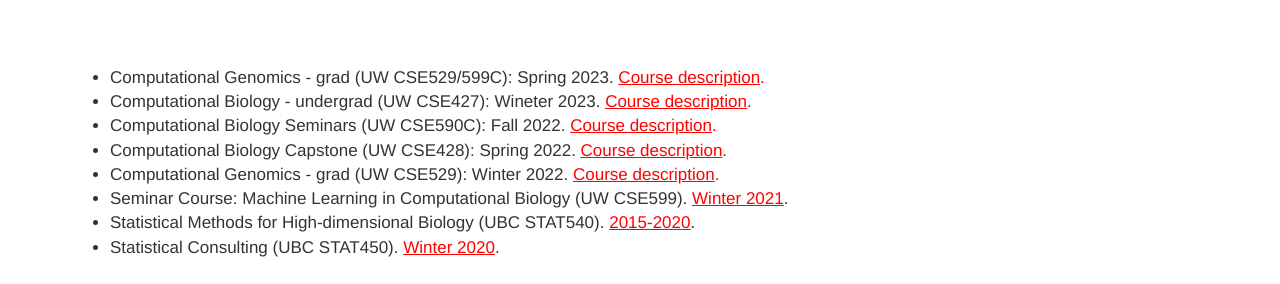
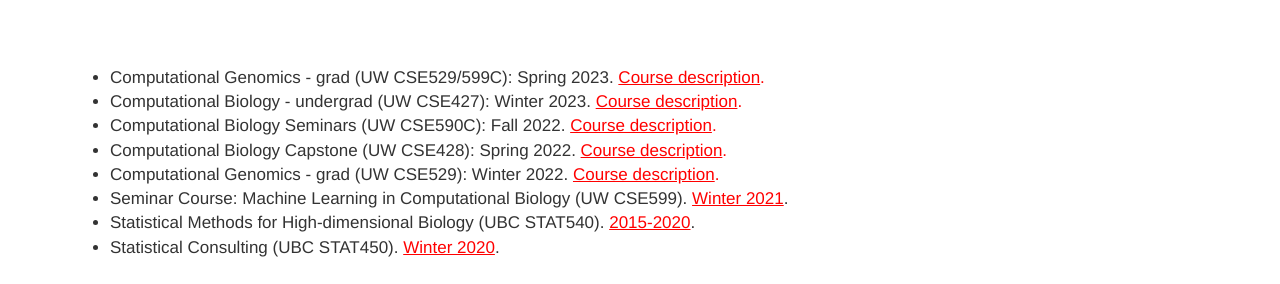
Before and after one commit to saramostafavi/saramostafavi.github.io, a Jekyll site: the page built from teaching.html, in a window 1280 px wide. Shown: the part 163-447 px from the top of the page. Built offline with Jekyll 4.4.1, drawn with Linux system fonts in a browser that asks for light colours; nearby versions of some CDN libraries; a style sheet for code colours, icons or effects is not loaded.

Commit message:
Update teaching.html

```diff
--- a/teaching.html
+++ b/teaching.html
@@ -11,7 +11,7 @@
      <p>
           <ul>
             <li> Computational Genomics - grad (UW CSE529/599C): Spring 2023. <a href="https://sites.google.com/cs.washington.edu/cse529w23/home" style="color:red"><u>Course description</u>.</a></li>
-            <li> Computational Biology - undergrad (UW CSE427): Wineter 2023. <a href="https://sites.google.com/cs.washington.edu/cse427wi23/home" style="color:red"><u>Course description</u>.</a></li>
+            <li> Computational Biology - undergrad (UW CSE427): Winter 2023. <a href="https://sites.google.com/cs.washington.edu/cse427wi23/home" style="color:red"><u>Course description</u>.</a></li>
             <li> Computational Biology Seminars (UW CSE590C): Fall 2022. <a href="https://sites.google.com/cs.washington.edu/cse590c/home" style="color:red"><u>Course description</u>.</a></li>
             <li> Computational Biology Capstone (UW CSE428):  Spring 2022. <a href="https://sites.google.com/cs.washington.edu/cse428/home" style="color:red"> <u>Course description</u>.</a></li>
             <li> Computational Genomics - grad (UW CSE529):  Winter 2022. <a href="https://sites.google.com/cs.washington.edu/cse529/home" style="color:red"> <u>Course description</u>.</a></li>
```
